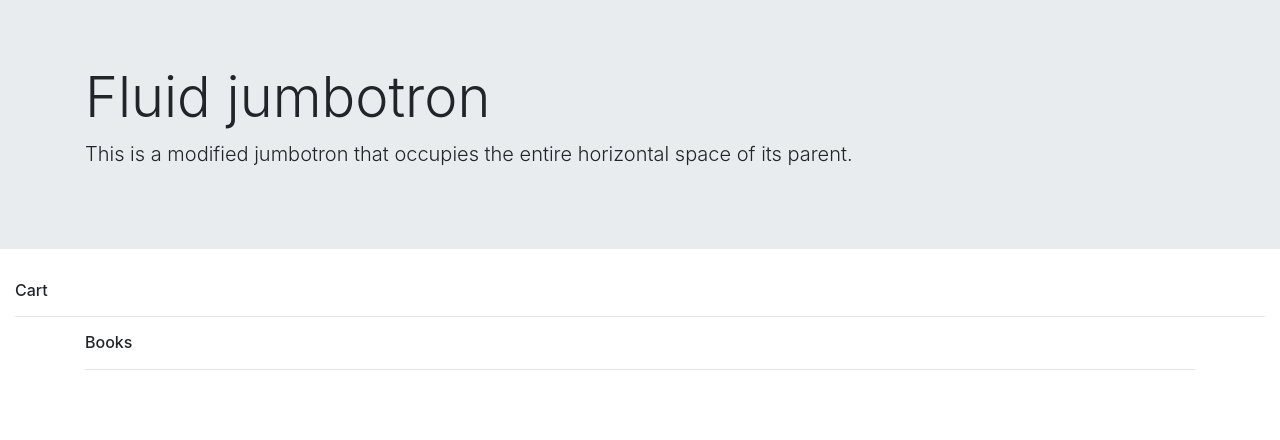
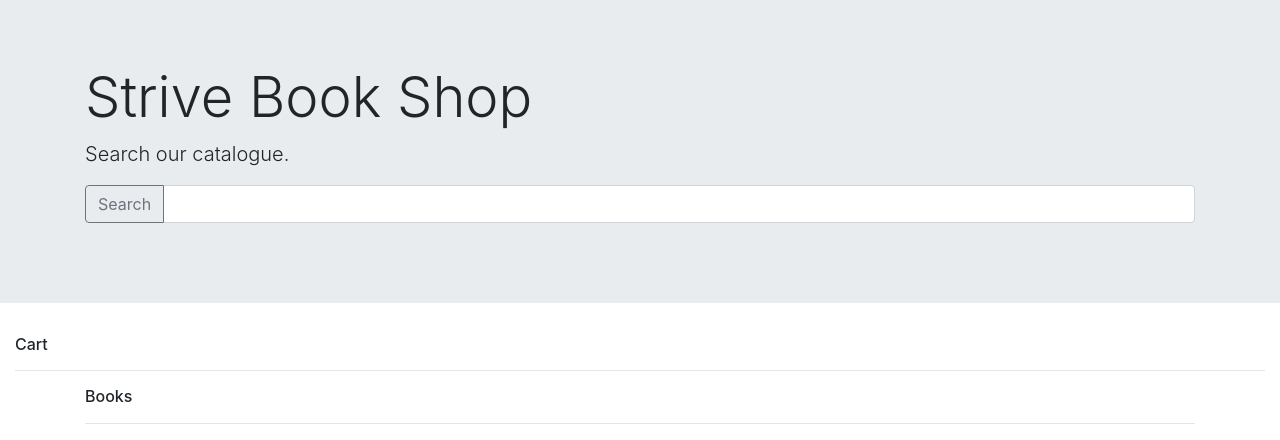
Before and after one commit to obimorgan/MD3-D4, a plain HTML site: page index.html in a window 1280 px wide. Drawn offline with nearby package versions, Linux system fonts and the light colour scheme; no server answers.

Commit message:
added a search bar/

```diff
--- a/index.html
+++ b/index.html
@@ -13,8 +13,14 @@
     <header>
         <div class="jumbotron jumbotron-fluid">
             <div class="container">
-              <h1 class="display-4">Fluid jumbotron</h1>
-              <p class="lead">This is a modified jumbotron that occupies the entire horizontal space of its parent.</p>
+                <h1 class="display-4">Strive Book Shop</h1>
+                <p class="lead">Search our catalogue.</p>
+                <div class="input-group mb-3">
+                    <div class="input-group-prepend">
+                        <button class="btn btn-outline-secondary" type="button" id="button-addon1">Search</button>
+                    </div>
+                    <input type="text" class="form-control" placeholder="" aria-label="Example text with button addon" aria-describedby="button-addon1">
+                </div>
             </div>
           </div>
     </header>
```
